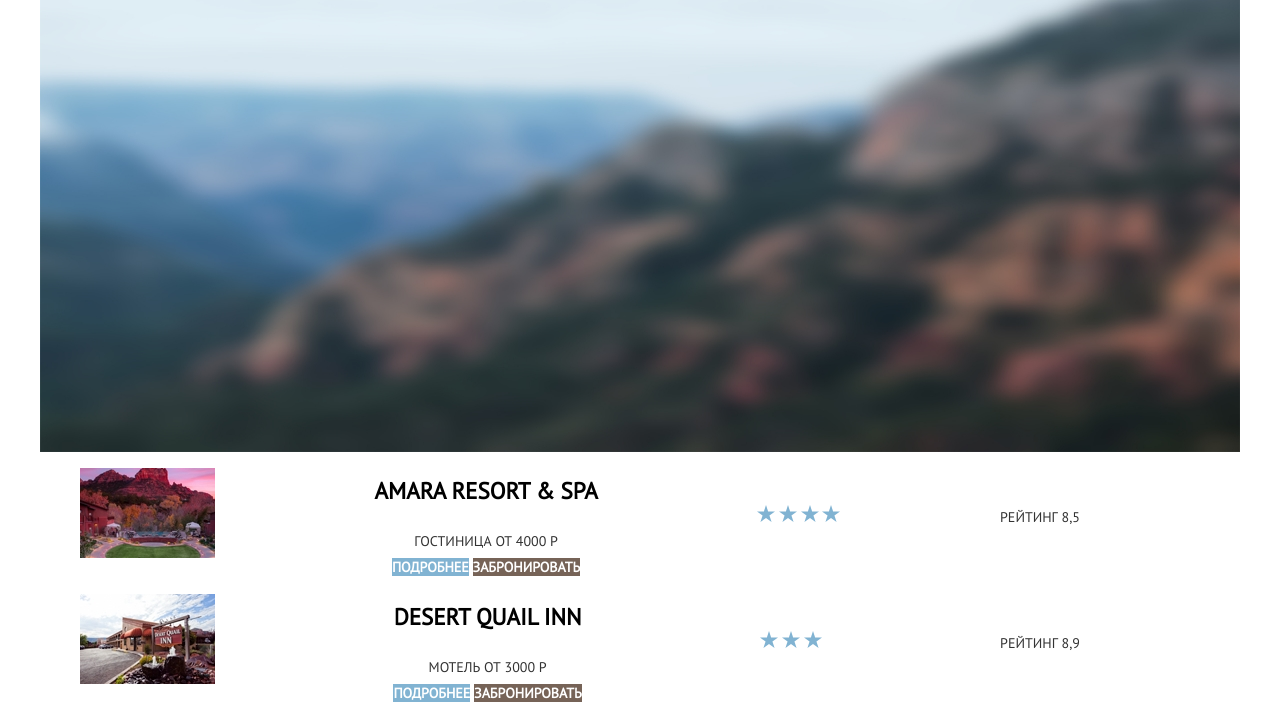
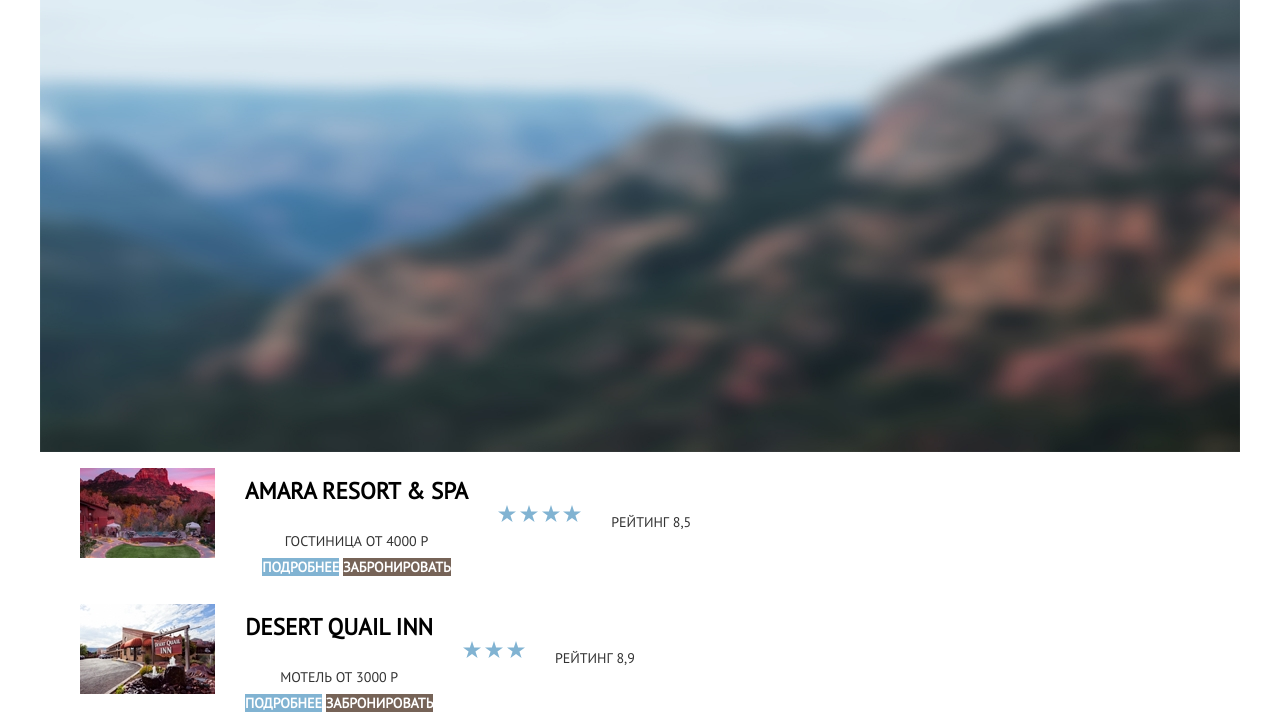
Before and after one commit to kaminskyVova/450679-sedona-24, a plain HTML site: page reservation.html in a window 1280 px wide. Shown: the part 94-808 px from the top of the page. Drawn offline with Linux system fonts and the light colour scheme.

Commit message:
задание сетки

```diff
--- a/css/style.css
+++ b/css/style.css
@@ -347,13 +347,20 @@ ul {
   height: 400px;
 }
 
+.hotel {
+  padding-bottom: 10px;
+  margin-right: 30px;
+  /*text-align: center;*/
+}
+
 
 .conteiner {
   width: 100%;
   max-width: 1200px;
   margin: 0 auto;
   display: flex;
-  flex-wrap: wrap;
+
+  /*flex-wrap: wrap;*/
 }
 
 .hotel-list {
@@ -361,15 +368,15 @@ ul {
   list-style: none;
   min-height: 400px;
   display: flex;
-  justify-content: center;
+  /*justify-content: center;
   align-items: center;
-  margin: 0 auto;
+ /* margin: 0 auto; */
 }
 
 .choice {
   width: 1000px;
   display: flex;
-  justify-content: space-between;
+  /*justify-content: space-between;*/
   align-items: center;
   margin: 0 auto;
   text-align: center;
```
